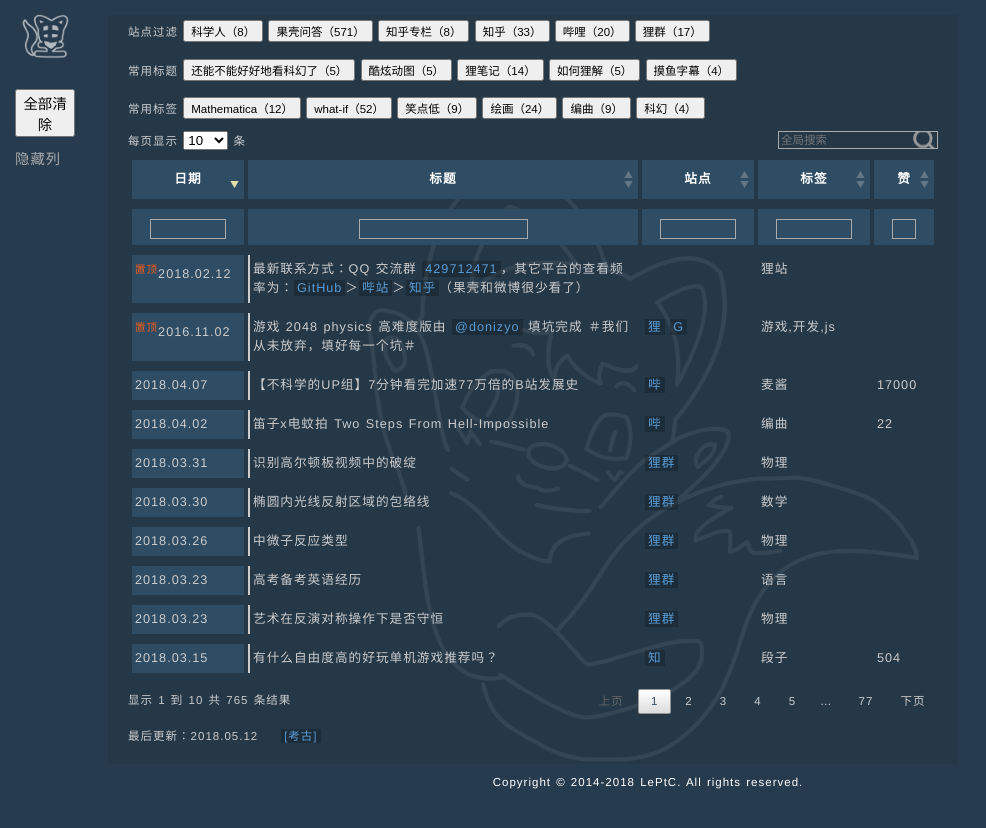
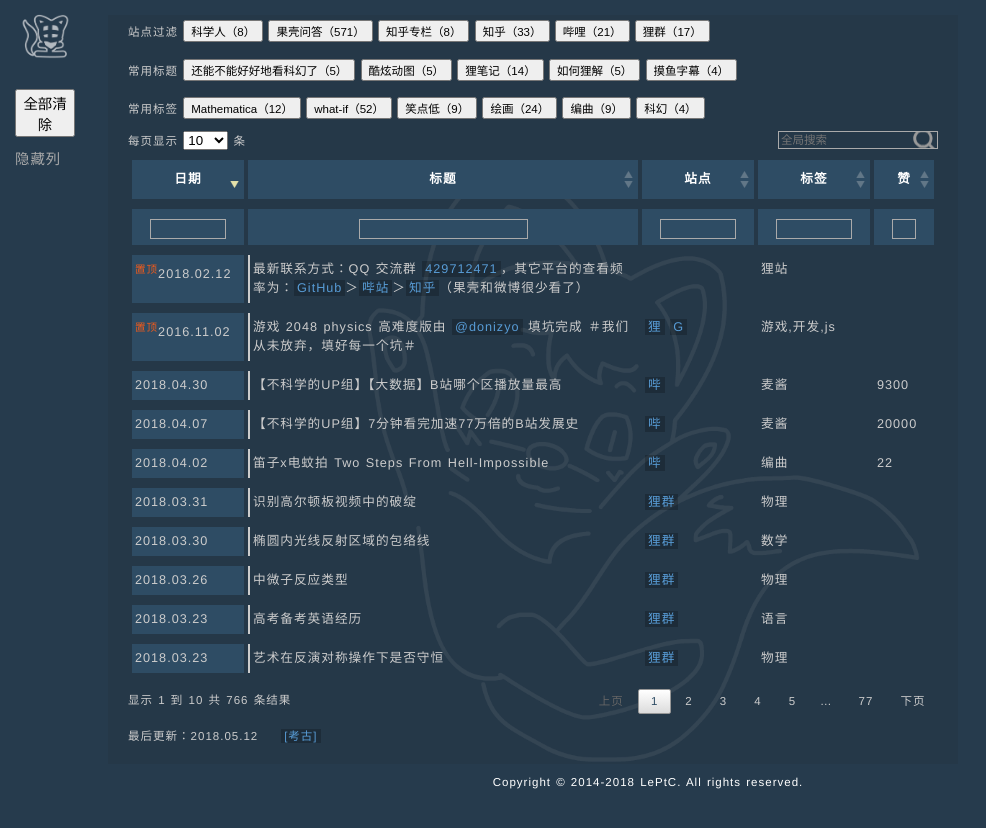
Before and after one commit to LePtC/LePtC.github.io, a Jekyll site: the page built from index.html, in a window 1280 px wide. Shown: the top 828 px of the page, without its empty margins (0-986 px from the left). Built offline with Jekyll 4.4.1, drawn with Linux system fonts in a browser that asks for light colours; Markdown is read by kramdown in place of the engine named in the settings; comment, search, counter and statistics services are not loaded.

Commit message:
update index

```diff
--- a/index.html
+++ b/index.html
@@ -149,7 +149,7 @@ $(document).ready(function() {
 <button type="button" onclick="inject('站点','壳问')">果壳问答（571）</button>
 <button type="button" onclick="inject('站点','知专')">知乎专栏（8）</button>
 <button type="button" onclick="inject('站点','知')">知乎（33）</button>
-<button type="button" onclick="inject('站点','哔')">哔哩（20）</button>
+<button type="button" onclick="inject('站点','哔')">哔哩（21）</button>
 <button type="button" onclick="inject('站点','狸群')">狸群（17）</button>
 </p>
 
@@ -216,10 +216,15 @@ $(document).ready(function() {
     <a href="http://weibo.com/ttarticle/p/show?id=2309404082667938281154">微</a></td>
 <td>科学人,物理</td><td></td></tr> -->
 
+<tr><td>2018.04.30</td>
+  <td>【不科学的UP组】【大数据】B站哪个区播放量最高</td>
+<td><a href="http://www.bilibili.com/video/av22755224">哔</a></td>
+<td>麦酱</td><td>9300</td></tr>
+
 <tr><td>2018.04.07</td>
   <td>【不科学的UP组】7分钟看完加速77万倍的B站发展史</td>
 <td><a href="http://www.bilibili.com/video/av21768006">哔</a></td>
-<td>麦酱</td><td>17000</td></tr>
+<td>麦酱</td><td>20000</td></tr>
 
 <tr><td>2018.04.02</td>
   <td>笛子x电蚊拍 Two Steps From Hell-Impossible</td>
```
